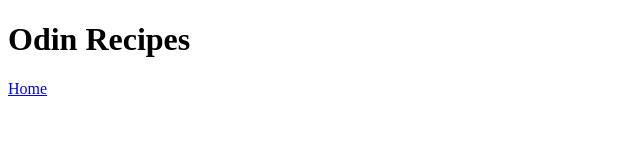
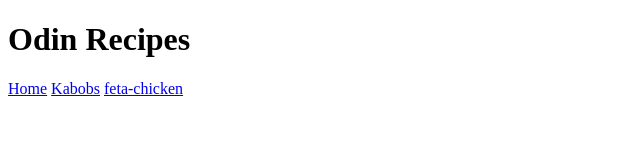
Before and after one commit to satishshres/odin-recipes, a plain HTML site: page index.html in a window 1280 px wide. Shown: the whole page, without its empty margins (0-640 px from the left). Drawn offline with Linux system fonts and the light colour scheme.

Commit message:
file recepie updated

```diff
--- a/index.html
+++ b/index.html
@@ -8,5 +8,7 @@
 <body>
     <h1>Odin Recipes</h1>
     <a href="recipes/lasagna.html">Home</a>
+    <a href="recipes/Kabobs.html">Kabobs</a>
+    <a href="recipes/feta-chicken.html">feta-chicken</a>
 </body>
 </html>
```
